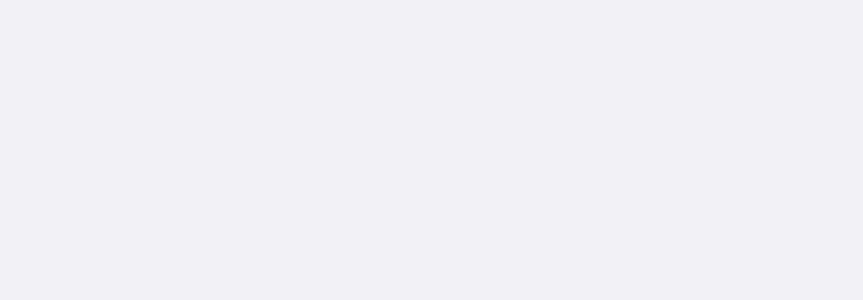
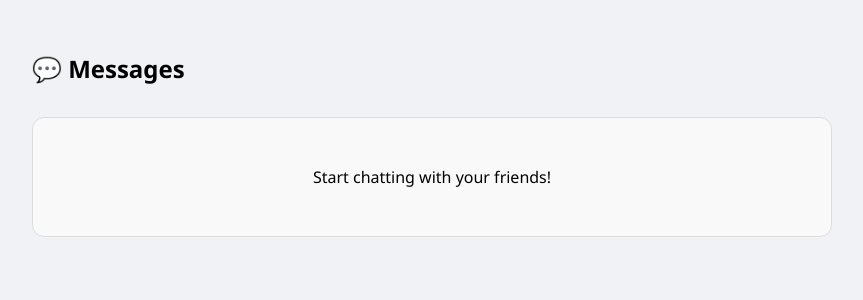
Before and after one commit to Rinki2400/SnapGram, a React (Create React App) app in the folder client/: page /message in a window 1280 px wide. Before the commit this address had no page. Shown: the top 300 px of the page, without its empty margins (208-1071 px from the left). Built offline with nearby package versions, Linux system fonts and the light colour scheme; sample sign-in values are in the browser's storage.

Commit message:
message api created

```diff
--- a/client/src/App.js
+++ b/client/src/App.js
@@ -5,6 +5,8 @@ import HomeLayout from "./component/HomeLayout/HomeLayout";
 import PrivateRoute from "./routes/PrivateRoute";
 import Profile from "./component/Profile/Profile";
 import SavedPosts from "./component/SavePost/SavedPosts";
+import Messages from "./component/message/Messages";
+
 
 function App() {
   return (
@@ -36,6 +38,14 @@ function App() {
             </PrivateRoute>
           }
         />
+          <Route
+          path="/message"
+          element={
+            <PrivateRoute>
+              <Messages />
+            </PrivateRoute>
+          }
+        />
       </Routes>
     </Router>
   );
--- /dev/null
+++ b/client/src/component/message/Messages.css
@@ -0,0 +1,14 @@
+.messages-container {
+  padding: 2rem;
+  max-width: 800px;
+  margin: 0 auto;
+}
+
+.chat-placeholder {
+  margin-top: 2rem;
+  padding: 2rem;
+  border: 1px solid #ddd;
+  border-radius: 12px;
+  text-align: center;
+  background-color: #f9f9f9;
+}
--- /dev/null
+++ b/client/src/component/message/Messages.js
@@ -0,0 +1,17 @@
+// Messages.jsx
+import React from "react";
+import "./Messages.css";
+
+const Messages = () => {
+  return (
+    <div className="messages-container">
+      <h2>💬 Messages</h2>
+      <div className="chat-placeholder">
+        <p>Start chatting with your friends!</p>
+        {/* Later: Show recent chats or message threads here */}
+      </div>
+    </div>
+  );
+};
+
+export default Messages;
--- a/client/src/component/sidebar/Sidebar.js
+++ b/client/src/component/sidebar/Sidebar.js
@@ -6,7 +6,6 @@ import {
   FaCommentDots,
   FaBookmark,
   FaUser,
-  FaCog,
   FaSignOutAlt,
 } from "react-icons/fa";
 import { useNavigate } from "react-router-dom";
@@ -87,9 +86,10 @@ const Sidebar = () => {
       <div className="sidebar-link">
         <FaSearch className="icon" /> Explore
       </div>
-      <div className="sidebar-link">
+      <div className="sidebar-link" onClick={() => navigate("/message")}>
         <FaCommentDots className="icon" /> Messages
       </div>
+
       <div className="sidebar-link" onClick={() => navigate("/bookmarks")}>
         <FaBookmark className="icon" /> Bookmarks
       </div>
@@ -97,9 +97,7 @@ const Sidebar = () => {
       <div className="sidebar-link" onClick={handleProfileClick}>
         <FaUser className="icon" /> Profile
       </div>
-      <div className="sidebar-link">
-        <FaCog className="icon" /> Settings
-      </div>
+
       <div
         className="sidebar-link"
         onClick={handleLogoutClick}
```
